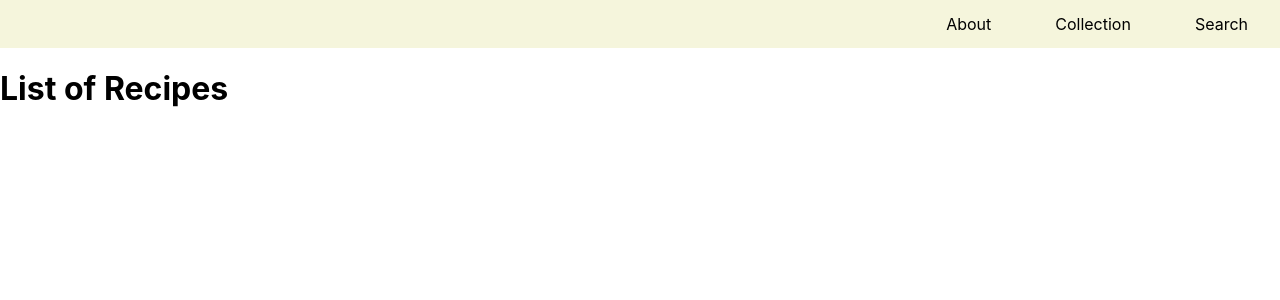
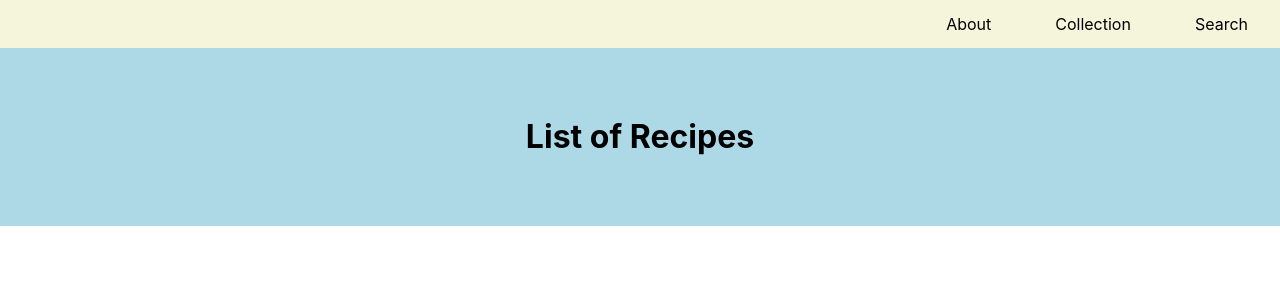
Before and after one commit to weiqixu05/recipes, a React (Create React App) app: page /collection in a window 1280 px wide. Shown: the top 300 px of the page. Built offline with nearby package versions, Linux system fonts and the light colour scheme.

Commit message:
merged css into styles.css

```diff
--- a/src/frontend/pages/About/About.jsx
+++ b/src/frontend/pages/About/About.jsx
@@ -1,10 +1,11 @@
 import React from "react";
 import "./About.css";
+import "../../styles.css";
 
 export default function About(){
     return(
         <div>
-            <div className="top">
+            <div className="head">
                 <h1>
                     About
                 </h1>
--- a/src/frontend/pages/Collection/Collection.jsx
+++ b/src/frontend/pages/Collection/Collection.jsx
@@ -1,10 +1,13 @@
 import React from "react";
 import "./Collection.css";
+import "../../styles.css"
 
 export default function Collection(){
     return(
         <div>
-            <h1 className="head">List of Recipes</h1>
+            <div className="head">
+                <h1>List of Recipes</h1>
+            </div>
         </div>
     )
 }
--- a/src/frontend/pages/Search/Search.jsx
+++ b/src/frontend/pages/Search/Search.jsx
@@ -22,7 +22,7 @@ export default function Search(){
         <div>
             <h1 className="h1">If you ran out of recipes....</h1>
             <p>
-                {recipeLink}
+                {}
             </p>
         </div>
     )
--- a/src/frontend/styles.css
+++ b/src/frontend/styles.css
@@ -2,3 +2,10 @@
     text-align:center;
     color:black;
 }
+
+.head{
+    padding:3rem;
+    background-color:lightblue;
+    color:black;
+    text-align:center;
+}
```
